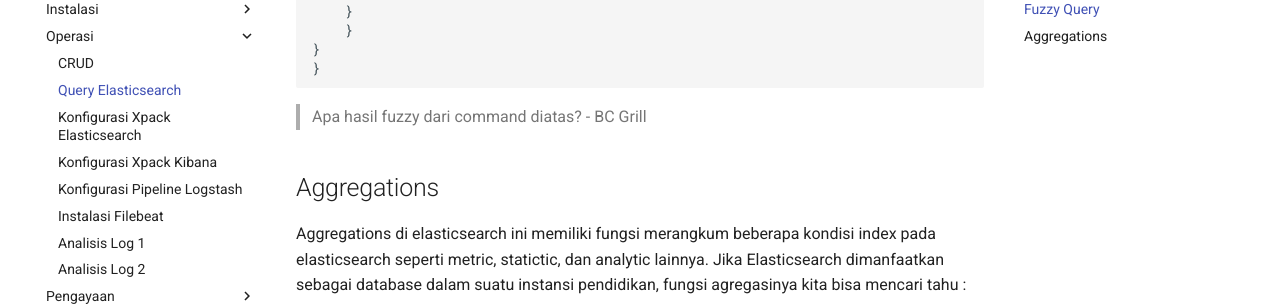
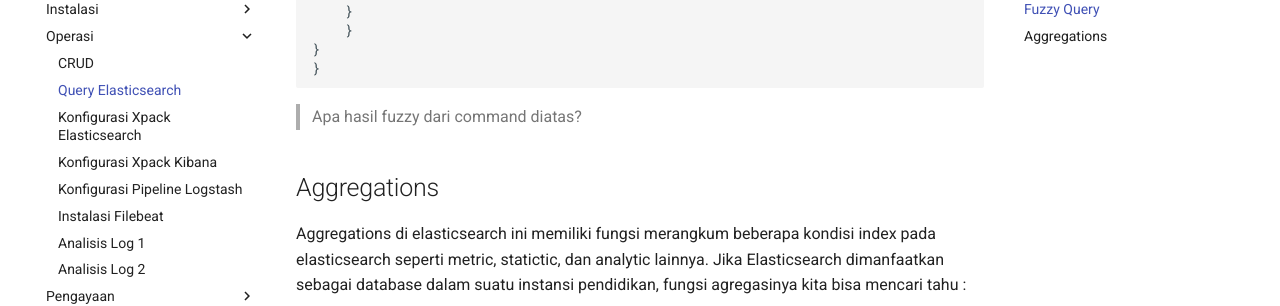
Before and after one commit to luhtaf/elkdocu, an MkDocs documentation site: the page built from docs/query.md, in a window 1280 px wide and 900 px high, scrolled down 2544 px. Shown: the part 153-459 px from the top of the window. Built offline with MkDocs 1.6.1 and Material for MkDocs 9.7.7, drawn with Linux system fonts in a browser that asks for light colours.

Commit message:
pengubah template

```diff
--- a/docs/query.md
+++ b/docs/query.md
@@ -119,7 +119,7 @@ jika kita menggunakan parameter lanjutan dari fuzzy ini yaitu
     }
     }
 
-> Apa hasil fuzzy dari command diatas? - BC Grill
+> Apa hasil fuzzy dari command diatas?
 
 ## Aggregations
 Aggregations di elasticsearch ini memiliki fungsi merangkum beberapa kondisi index pada elasticsearch seperti metric, statictic, dan analytic lainnya. Jika Elasticsearch dimanfaatkan sebagai database dalam suatu instansi pendidikan, fungsi agregasinya kita bisa mencari tahu :
```
